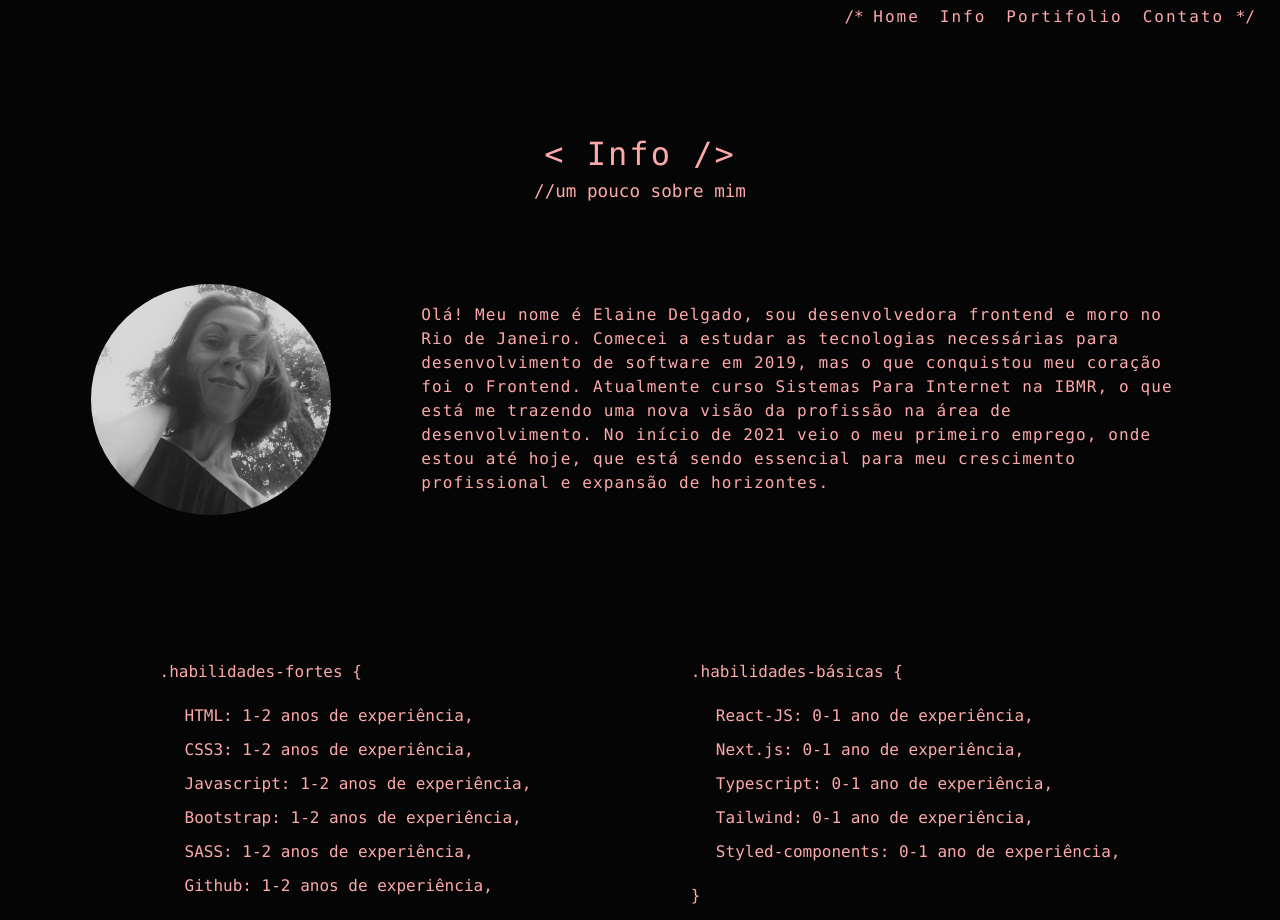
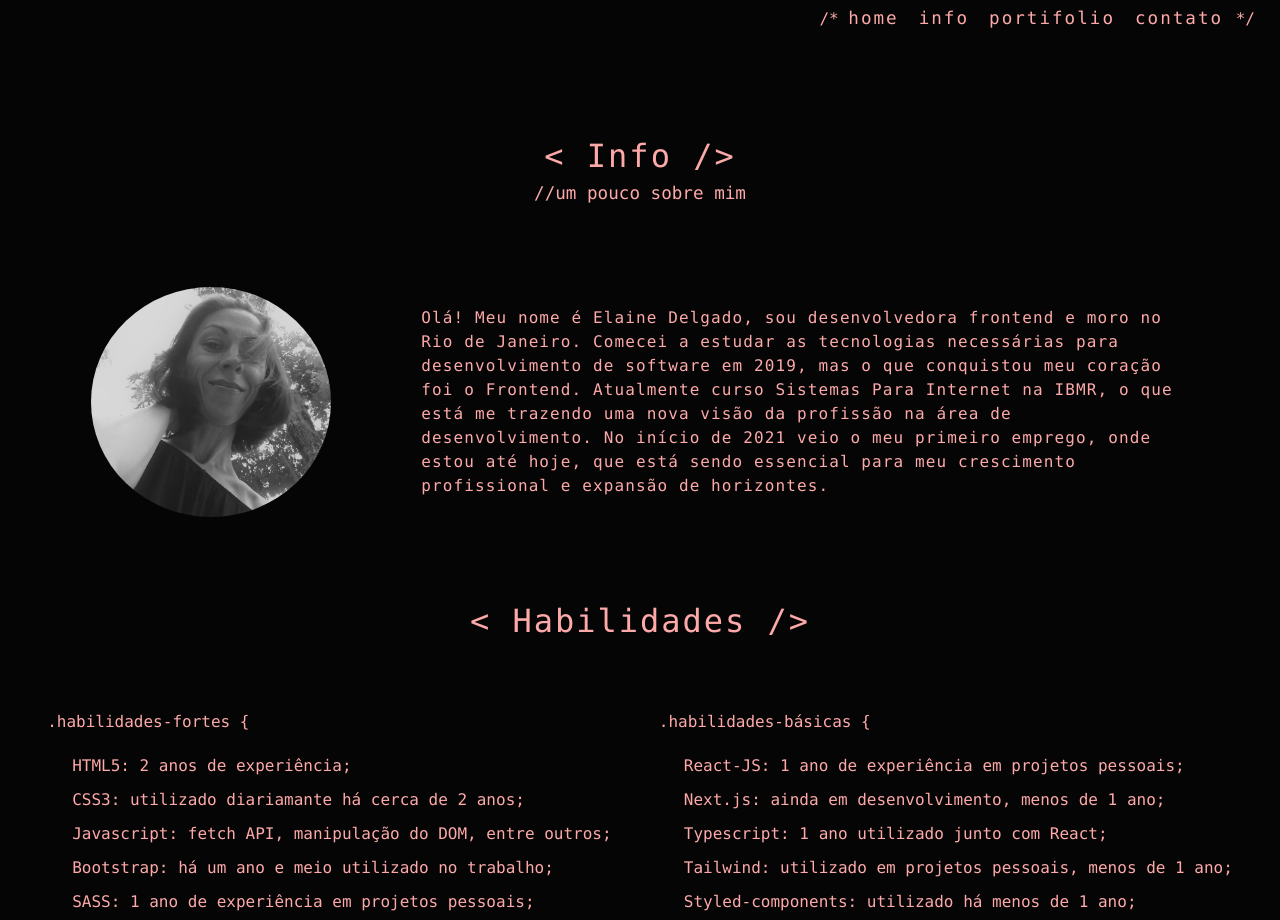
Before and after one commit to ElaineDelgado/portifa, a React (Create React App) app: page /Info in a window 1280 px wide. Shown: the top 920 px of the page. Built offline with nearby package versions, Linux system fonts and the light colour scheme.

Commit message:
alterando estilos e corringindo textos

```diff
--- a/src/components/InfoCards.tsx
+++ b/src/components/InfoCards.tsx
@@ -9,7 +9,7 @@ const InfoCards = () => {
         <div className="info-item-container">
           { skillspl.map((item, index) => (
             <div className="info-item" key={index}>
-              <p>{item.name}: {item.experience}, </p>
+              <p>{item.name}: {item.experience}; </p>
             </div>
           ))}
         </div>
@@ -20,7 +20,7 @@ const InfoCards = () => {
         <div className="info-item-container">
           { skillsjr.map((item, index) => (
             <div className="info-item" key={index}>
-              <p>{item.name}: {item.experience}, </p>
+              <p>{item.name}: {item.experience}; </p>
             </div>
           ))}
         </div>
--- a/src/components/Navbar.tsx
+++ b/src/components/Navbar.tsx
@@ -5,10 +5,10 @@ const Navbar = () => {
   return (
     <nav className="mb-12 lg:mb-24 justify-center flex lg:justify-end">
     <ul>
-        <li>&#47;* <Link to="/">Home </Link> </li>
-        <li> <Link to="/Info">Info </Link> </li>
-        <li> <Link to="/Portifa">Portifolio </Link> </li>
-        <li> <Link to="/ContactMe">Contato </Link> *&#47;</li>
+        <li>&#47;* <Link to="/">home </Link> </li>
+        <li> <Link to="/Info">info </Link> </li>
+        <li> <Link to="/Portifa">portifolio </Link> </li>
+        <li> <Link to="/ContactMe">contato </Link> *&#47;</li>
 
       </ul>
     </nav>
--- a/src/data/projects.ts
+++ b/src/data/projects.ts
@@ -7,13 +7,13 @@ import weatherapp from '../assets/images/weatherapp.png'
 export const works = [
   {
     title: 'SuperaRJ',
-    description:'Trabalho nesse projeto desde sua criação em 2021. Iniciei fazendo as telas da aplicação, e hoje além de contribuir com código, também participo das decisões para melhorias e novas implementações.',
+    description:'trabalho nesse projeto desde sua criação em 2021. Iniciei fazendo as telas da aplicação, e hoje além de contribuir com código, também participo das decisões para melhorias e novas implementações.',
     image: superarj,
     url: "https://superarj.rj.gov.br/",
   },
   {
     title: 'PactoRJ',
-    description:'Em meu trabalho também contribuo no desenvolvimento e manutenção do Portal Transparência do PactoRJ, em que é possível conferir o andamento de cada um dos projetos que integram o pacote de obras.',
+    description:'em meu trabalho também contribuo no desenvolvimento e manutenção do Portal Transparência do PactoRJ, em que é possível conferir o andamento de cada um dos projetos que integram o pacote de obras.',
     image: pactorj,
     url:"http://www.pacto.rj.gov.br/",
   },
@@ -22,18 +22,18 @@ export const works = [
 export const personal = [
   {
     title: 'Photo Album JsonPlaceholder',
-    description:'Protótipo de ábum de fotos construído com React e Typescript utilizando a API JsonPlaceholder.',
+    description:'protótipo de ábum de fotos construído com React e Typescript utilizando a API JsonPlaceholder.',
     image: album,
     url:"https://albums-app.netlify.app",
   },
   {
     title: 'Anime Quiz',
-    description:'Quiz desenvolvido como parte do treianamento CJRM, objetivando a manipulação do DOM através do Javascript.',
+    description:'quiz desenvolvido como parte do treianamento CJRM, objetivando a manipulação do DOM através do Javascript.',
     image: quiz,
     url: "https://quiz-cjrm.netlify.app",
   },
   {
-    title: 'Current Weather',
+    title: 'current weather',
     description:'Projeto desenvolvido durante treinamento de Javascript CJRM. O projeto utiliza Javascript e a API utilizada para as requisições foi a Weather API.',
     image: weatherapp,
     url: "https://picweather.netlify.app",
--- a/src/data/skills.ts
+++ b/src/data/skills.ts
@@ -1,49 +1,49 @@
 export const skillspl = [
   {
-    experience: '1-2 anos de experiência',
-    name: "HTML",
+    experience: '2 anos de experiência',
+    name: "HTML5",
   },
   {
-    experience: '1-2 anos de experiência',
+    experience: 'utilizado diariamante há cerca de 2 anos',
     name:"CSS3",
   },
   {
-    experience: '1-2 anos de experiência',
+    experience: 'fetch API, manipulação do DOM, entre outros',
     name:"Javascript",
   },
   {
-    experience: '1-2 anos de experiência',
+    experience: 'há um ano e meio utilizado no trabalho',
     name: "Bootstrap",
   },
   {
-    experience: '1-2 anos de experiência',
+    experience: '1 ano de experiência em projetos pessoais',
     name: "SASS",
   },
   {
-    experience: '1-2 anos de experiência',
+    experience: 'utilizado no trabalho com frequência',
     name: "Github",
   },
 ]
 
 export const skillsjr = [
     {
-      experience: '0-1 ano de experiência',
+      experience: '1 ano de experiência em projetos pessoais',
       name: "React-JS",
     },
     {
-      experience: '0-1 ano de experiência',
+      experience: 'ainda em desenvolvimento, menos de 1 ano',
       name: "Next.js",
     },
     {
-      experience: '0-1 ano de experiência',
+      experience: '1 ano utilizado junto com React',
       name: "Typescript",
     },
     {
-      experience: '0-1 ano de experiência',
+      experience: 'utilizado em projetos pessoais, menos de 1 ano',
       name: "Tailwind",
     },
     {
-      experience: '0-1 ano de experiência',
+      experience: 'utilizado há menos de 1 ano',
       name: "Styled-components",
     },
 ]
--- a/src/pages/Info.tsx
+++ b/src/pages/Info.tsx
@@ -21,11 +21,14 @@ const Info = () => {
           </div>
       </div>
       </article>
+      <Title title={'Habilidades'}/>
       <div className="info-skills">
           <InfoCards />
       </div>
-      <aside className="mb-8 lg:mb-16">
-        <p className="quote">"Se você acredita que pode, ou que não pode, de qualquer maneira você está certo."</p>
+      <aside className="mb-8 lg:mt-16">
+        <p className="quote">
+          "Se você acredita que pode, ou que não pode, de qualquer maneira você está certo."
+        </p>
         <span className="author">Henry Ford</span>
       </aside>
     </main>
--- a/src/pages/Portifa.tsx
+++ b/src/pages/Portifa.tsx
@@ -20,8 +20,8 @@ const Portifa = () => {
               <section className="details-text py-3 mb-8 lg:mb-0">
                 <h3>{item.title}</h3>
                 <div className="linkToProject">
-                  <p>Link:</p>
-                  <a href={item.url} target="_blank" rel="noreferrer">Clique aqui</a>
+                  <p>link:</p>
+                  <a href={item.url} target="_blank" rel="noreferrer">clique aqui</a>
                 </div>
                 <p className="mt-2">{item.description}</p>
               </section>
@@ -38,8 +38,8 @@ const Portifa = () => {
               <section className="details-text py-3 mb-8 lg:mb-0">
                 <h3>{item.title}</h3>
                 <div className="linkToProject">
-                  <p>Link:</p>
-                  <a href={item.url} target="_blank" rel="noreferrer">Clique aqui</a>
+                  <p>link:</p>
+                  <a href={item.url} target="_blank" rel="noreferrer">clique aqui</a>
                 </div>
                 <p className="mt-2">{item.description}</p>
               </section>
--- a/src/styles/Info.css
+++ b/src/styles/Info.css
@@ -1,5 +1,5 @@
 .about-me {
-    margin-top: 70px;
+    margin: 70px 0;
 }
 
 div.perfil-items {
@@ -61,7 +61,6 @@ article.skills-container h3 {
     flex-direction: column;
     justify-content:center;
     align-items: center;
-    margin-top: 70px;
 }
 
 .info-item {
--- a/src/styles/Navbar.css
+++ b/src/styles/Navbar.css
@@ -14,6 +14,7 @@ ul li {
 
 ul li a {
   font-weight: 400;
+  font-size: 1.1rem;
   letter-spacing: 2px;
   padding: 4px 0;
   text-decoration: none;
--- a/src/styles/Portifa.css
+++ b/src/styles/Portifa.css
@@ -32,7 +32,7 @@
 
 .linkToProject a {
   color: #FDA9A9;
-  /* text-decoration: none; */
+  text-decoration: none;
   font-size: 1rem;
   margin-left: 1rem;
 }
```
